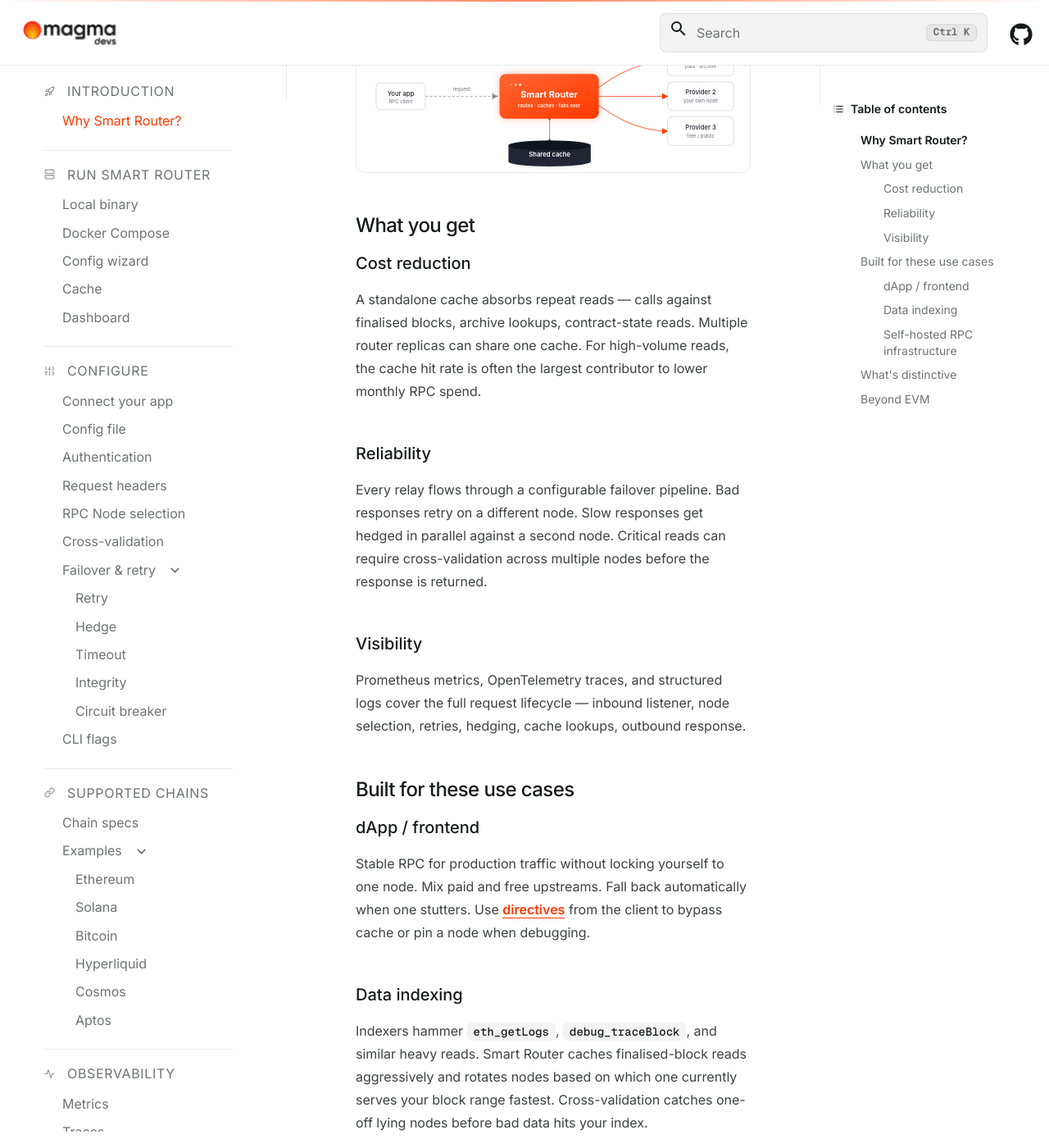
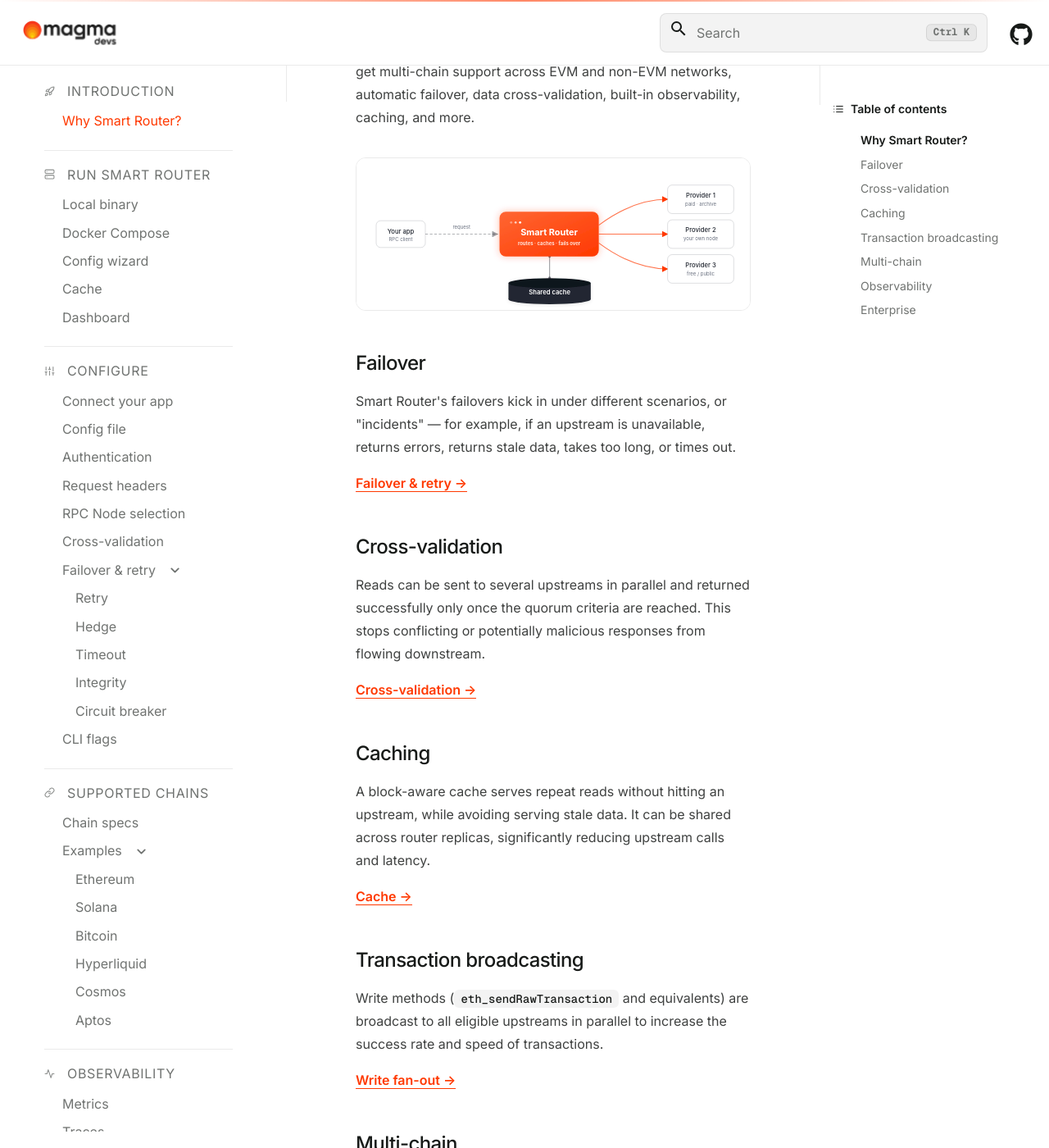
Before and after one commit to Magma-Devs/docs, an MkDocs documentation site: the page built from docs/why.md, in a window 1280 px wide and 1400 px high, scrolled down 323 px. Shown: the whole window at 82% size. Built offline with MkDocs 1.6.1 and Material for MkDocs 9.7.7, drawn with Linux system fonts in a browser that asks for light colours; comment, search, counter and statistics services are not loaded; some of the changed text lies outside the part shown.

Commit message:
docs: refresh Quickstart and Why Smart Router pages

```diff
--- a/docs/why.md
+++ b/docs/why.md
@@ -5,43 +5,50 @@
 
 # Why Smart Router?
 
-Smart Router sits between your application and a fleet of RPC nodes. It picks the right one per request, retries the wrong one, fans out when correctness matters, and caches what it can.
+RPC proxies have been built in-house thousands of times — along with the failover, caching, and monitoring that surround them. Smart Router is that layer as a standard, actively maintained component.
 
-![Smart Router topology — your app to nodes via Smart Router with shared cache](assets/diagrams/topology.svg)
+<p class="intro-lede">Instead of building and maintaining your own RPC proxy, you get multi-chain support across EVM and non-EVM networks, automatic failover, data cross-validation, built-in observability, caching, and more.</p>
 
-## What you get
+![Smart Router topology — your app to upstreams via Smart Router with shared cache](assets/diagrams/topology.svg)
 
-### Cost reduction
-A standalone cache absorbs repeat reads — calls against finalised blocks, archive lookups, contract-state reads. Multiple router replicas can share one cache. For high-volume reads, the cache hit rate is often the largest contributor to lower monthly RPC spend.
+## Failover
 
-### Reliability
-Every relay flows through a configurable failover pipeline. Bad responses retry on a different node. Slow responses get hedged in parallel against a second node. Critical reads can require cross-validation across multiple nodes before the response is returned.
+Smart Router's failovers kick in under different scenarios, or "incidents" — for example, if an upstream is unavailable, returns errors, returns stale data, takes too long, or times out.
 
-### Visibility
-Prometheus metrics, OpenTelemetry traces, and structured logs cover the full request lifecycle — inbound listener, node selection, retries, hedging, cache lookups, outbound response.
+[Failover & retry →](configuration/failover/index.md)
 
-## Built for these use cases
+## Cross-validation
 
-### dApp / frontend
-Stable RPC for production traffic without locking yourself to one node. Mix paid and free upstreams. Fall back automatically when one stutters. Use [directives](api/directives.md) from the client to bypass cache or pin a node when debugging.
+Reads can be sent to several upstreams in parallel and returned successfully only once the quorum criteria are reached. This stops conflicting or potentially malicious responses from flowing downstream.
 
-### Data indexing
-Indexers hammer `eth_getLogs`, `debug_traceBlock`, and similar heavy reads. Smart Router caches finalised-block reads aggressively and rotates nodes based on which one currently serves your block range fastest. Cross-validation catches one-off lying nodes before bad data hits your index.
+[Cross-validation →](configuration/failover/cross-validation.md)
 
-### Self-hosted RPC infrastructure
-A drop-in routing layer in front of your own RPC nodes plus paid nodes. Same engine across dev, staging, and production. Same config shape on bare metal or Kubernetes.
+## Caching
 
-## What's distinctive
+A block-aware cache serves repeat reads without hitting an upstream, while avoiding serving stale data. It can be shared across router replicas, significantly reducing upstream calls and latency.
 
-| | A reverse proxy | Smart Router |
-|---|---|---|
-| Routing | round-robin / least-conn | QoS-weighted (latency, sync, availability) per method category |
-| Bad node | retry on the same connection | rotate to a different node |
-| Slow node | wait | hedge in parallel against a second node |
-| Disagreeing nodes | last response wins | require cross-validation across N nodes |
-| Caching | URL-keyed, TTL | block-aware, reorg-safe, JSON-RPC native |
-| Heavy methods (`eth_getLogs`, `debug_*`) | treated identically | routed only to capable upstreams (archive, bundler, …) |
+[Cache →](deployment/cache.md)
 
-## Beyond EVM
+## Transaction broadcasting
 
-Most routing layers in the ecosystem are EVM-only. Smart Router serves **REST, gRPC, and Tendermint RPC** alongside JSON-RPC, with first-class support for the Cosmos ecosystem (Lava, Cosmos SDK, IBC, Tendermint). One router, one config shape, every chain you care about. See [Supported chains](reference/chains/index.md).
+Write methods (`eth_sendRawTransaction` and equivalents) are broadcast to all eligible upstreams in parallel to increase the success rate and speed of transactions.
+
+[Write fan-out →](configuration/failover/hedge.md)
+
+## Multi-chain
+
+Serves all standard blockchain API formats: JSON-RPC, REST, gRPC, Tendermint, and WebSocket. Supports EVM chains, Solana, UTXO chains, Cosmos chains, and other custom networks. Chains are defined by JSON specs, so adding one requires no code change.
+
+[Supported chains →](reference/chains/index.md)
+
+## Observability
+
+Prometheus metrics, OpenTelemetry traces, structured logs, and a typed error taxonomy cover the full request lifecycle — along with a prebuilt dashboard for easy, immediate observability out of the box.
+
+[Observability →](reference/observability/index.md) · [Metrics →](reference/metrics.md) · [Dashboard →](deployment/dashboard.md)
+
+## Enterprise
+
+These docs cover the self-hosted, source-available edition. Enterprise support, SLAs, and custom features are available under a separate license.
+
+[Talk to us →](https://magmadevs.com/contact)
```
Also changed, not shown: docs/index.md (+36 -49 lines).
